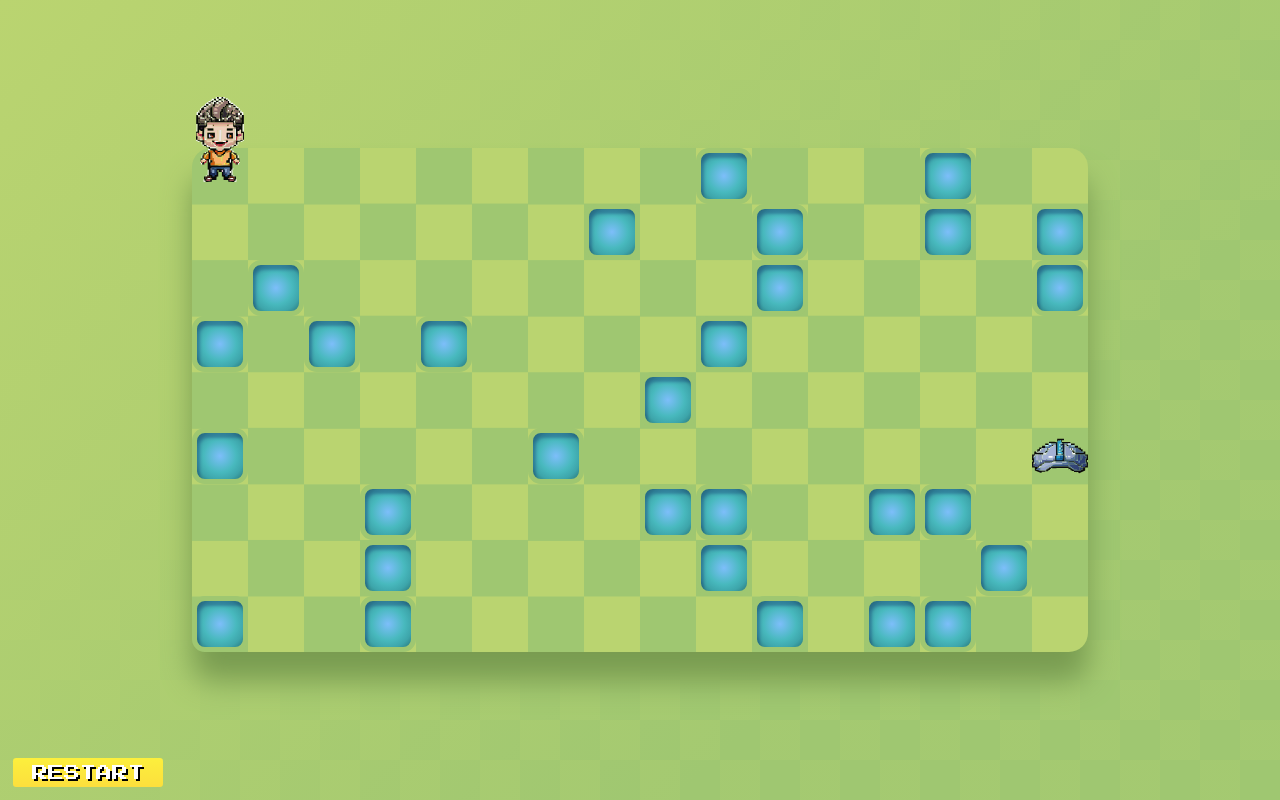
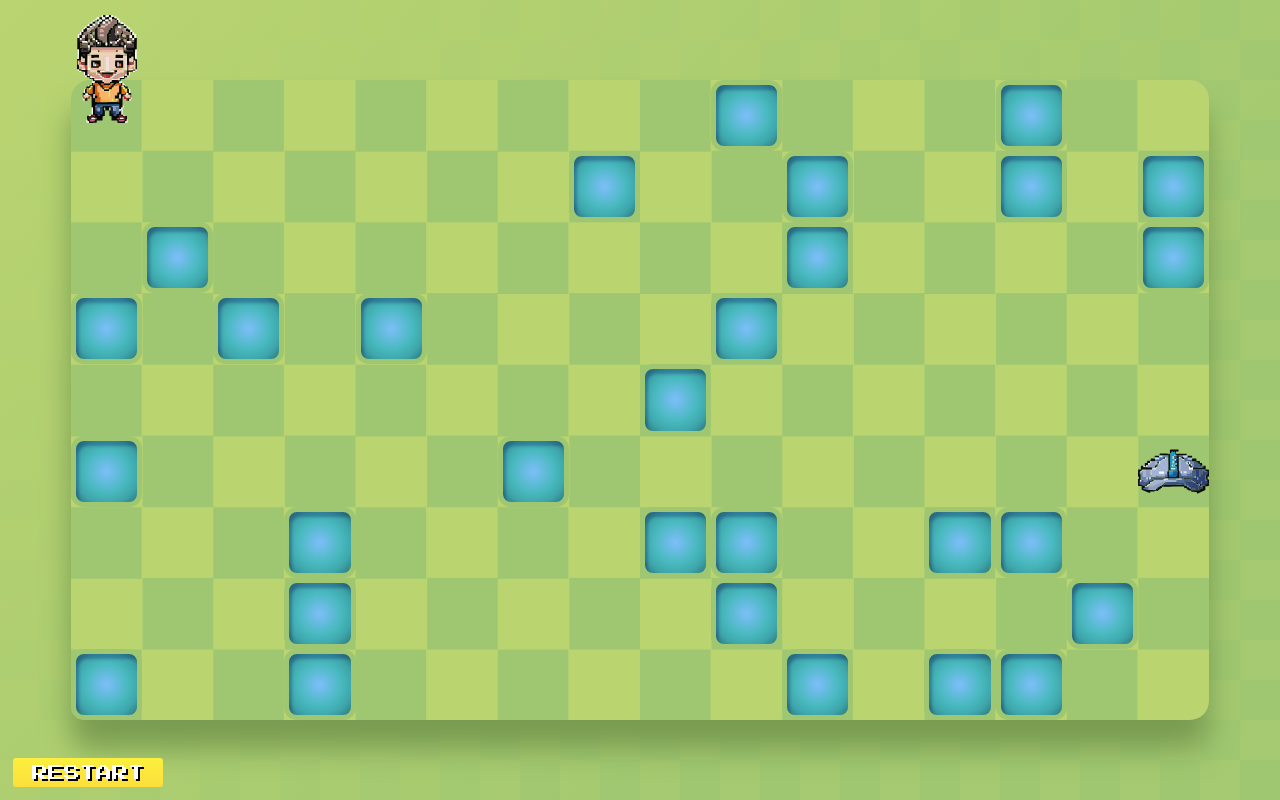
Before and after one commit to FelipeGomesOo/find-my-hat, a React (Create React App) app: page / in a window 1280 px wide. Both pictures are taken after a click on the button "START". Built offline with nearby package versions, Linux system fonts and the light colour scheme.

Commit message:
Better grid presentation

```diff
--- a/src/styles/components/Grid.scss
+++ b/src/styles/components/Grid.scss
@@ -7,10 +7,8 @@
     display: grid;
     grid-template-columns: repeat(16, 1fr);
     grid-template-rows: repeat(9, 1fr);
-    width: 70vw;
-    height:  calc(70vw * 9 / 16);
-    max-width: 90vw;
-    max-height: calc(90vw * 9 / 16);
+    height: 80vh;
+    width: calc(80vh * 16 / 9);
     * {
         transition: transform 0.5s ease;
     }
```
